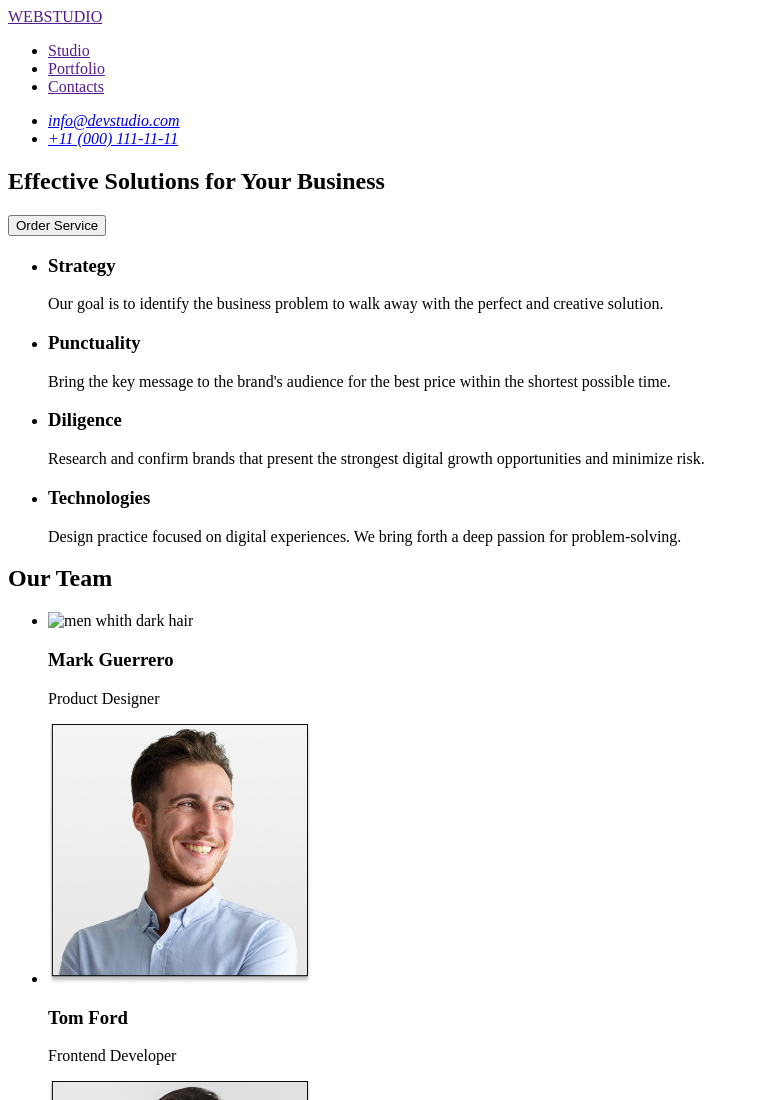
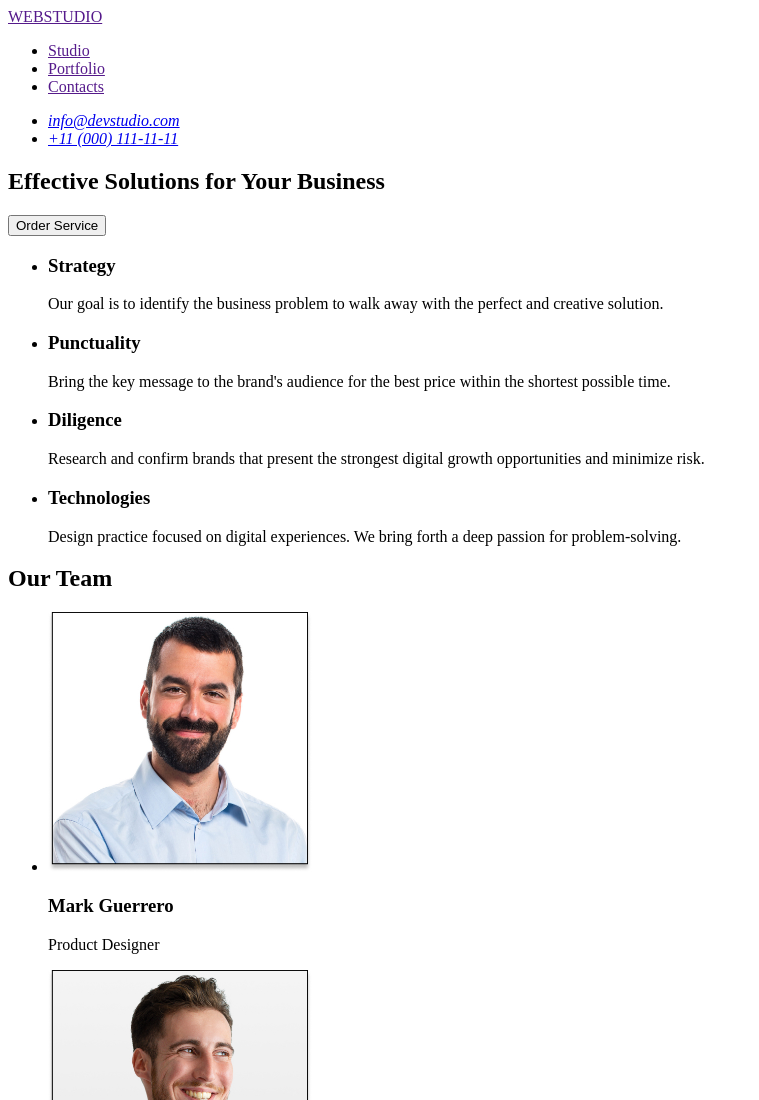
Before and after one commit to Yana0maybe0Shevchenko/goit-markup-hw-01, a plain HTML site: page index.html in a window 1280 px wide. Shown: the top 1100 px of the page, without its empty margins (0-759 px from the left). Drawn offline with Linux system fonts and the light colour scheme; the site is published under a folder, as on GitHub Pages, so addresses that start at the root find nothing.

Commit message:
Update index.html

```diff
--- a/index.html
+++ b/index.html
@@ -76,7 +76,7 @@
             <ul>
                 <li>
                     <img
-                       src="/images/our-team/mark-guerrero.jpg"
+                       src="images/our-team/mark-guerrero.jpg"
                        alt=" men whith dark hair"
                        width="264"
                        height="260">
```
